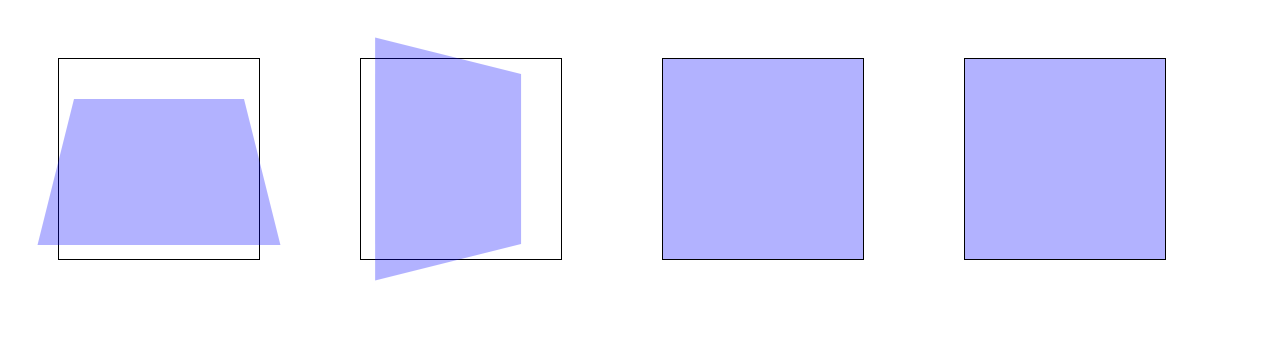
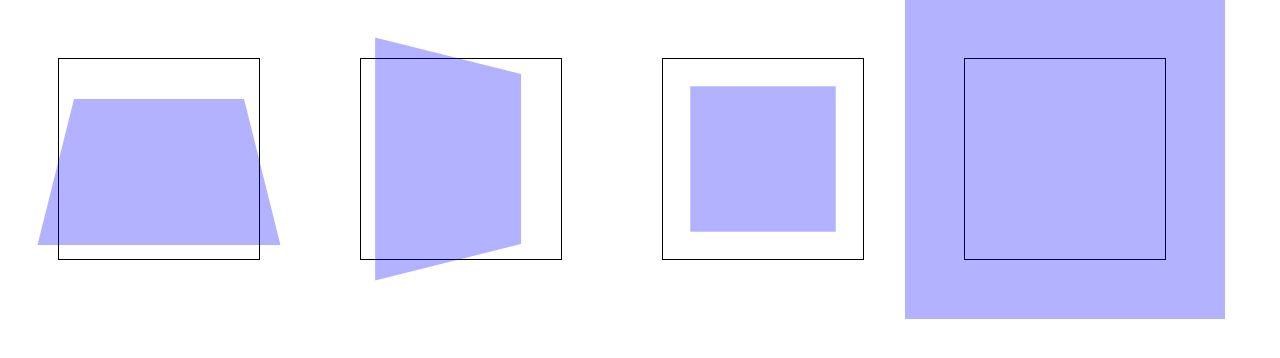
Before and after one commit to juhyunham/interaction-ui, a plain HTML site: page interactive-basic/index.html in a window 1280 px wide. Drawn offline with Linux system fonts and the light colour scheme.

Commit message:
3d update

```diff
--- a/interactive-basic/css/styles.css
+++ b/interactive-basic/css/styles.css
@@ -30,3 +30,11 @@ section:nth-of-type(1) article {
 section:nth-of-type(2) article {
   transform: rotateY(45deg);
 }
+
+section:nth-of-type(3) article {
+  transform: translateZ(-150px);
+}
+
+section:nth-of-type(4) article {
+  transform: translateZ(150px);
+}
```
